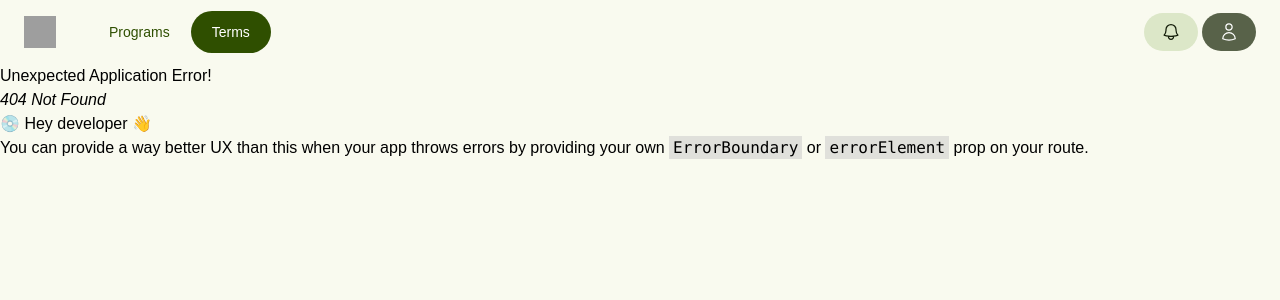
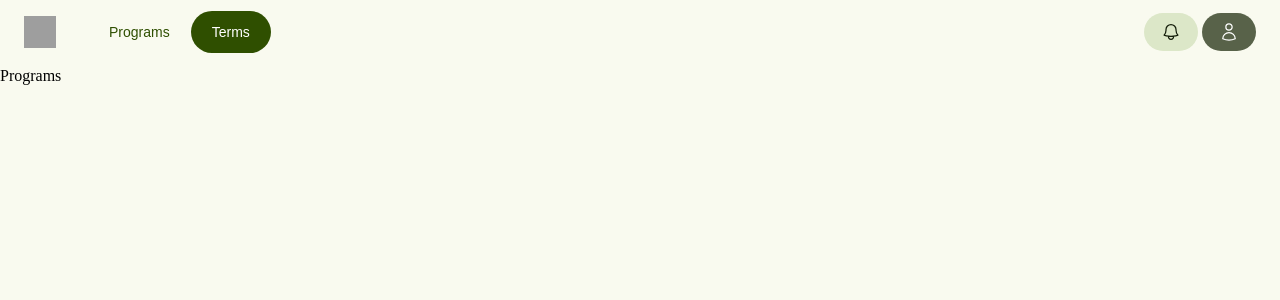
Before and after one commit to cloudyyoung/planucalgary, a React (Vite) app: page /programs in a window 1280 px wide. Before the commit this address had no page. Shown: the top 300 px of the page. Built offline with nearby package versions, Linux system fonts and the light colour scheme; grey boxes are pictures that could not be loaded; a web font is replaced by a local one.

Commit message:
Add programs

```diff
--- a/src/main.tsx
+++ b/src/main.tsx
@@ -9,10 +9,14 @@ import { Flowbite } from "flowbite-react";
 import './index.css'
 
 import { Navbar } from '@components';
-import { Terms } from '@pages'
+import { Programs, Terms } from '@pages'
 import theme from './theme'
 
 const router = createBrowserRouter([
+  {
+    path: "/programs",
+    element: <Programs />,
+  },
   {
     path: "/terms",
     element: <Terms />,
--- a/src/pages/index.ts
+++ b/src/pages/index.ts
@@ -1 +1,2 @@
 export { Terms } from './terms/Terms'
+export { Programs } from './programs/Programs'
--- /dev/null
+++ b/src/pages/programs/Programs.tsx
@@ -0,0 +1,13 @@
+
+const Programs = () => {
+  return (
+    <>
+      <div>
+        <div className="font-serif">Programs</div>
+      </div>
+    </>
+  )
+}
+
+export default Programs
+export { Programs }
```
